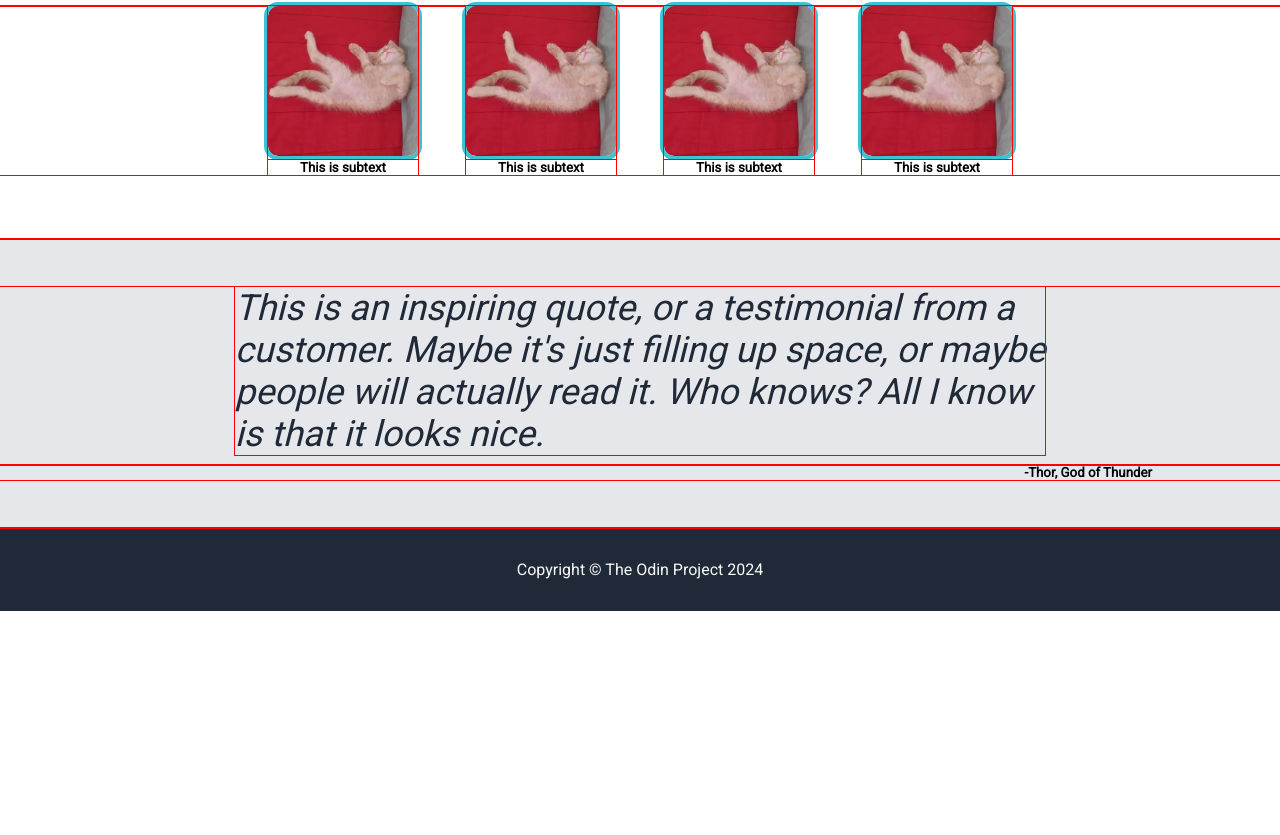
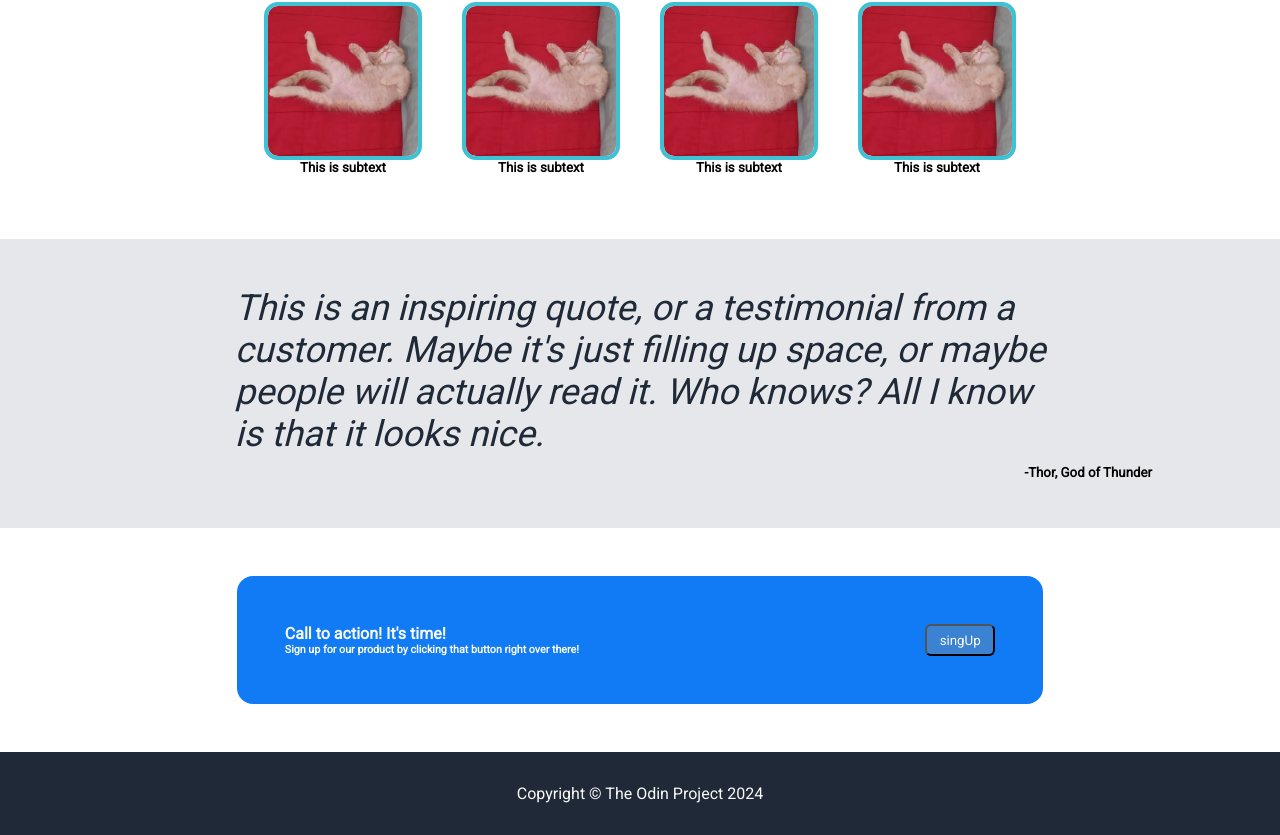
Before and after one commit to 19CG0130/landing-page, a plain HTML site: page index.html in a window 1280 px wide. Shown: the part 413-1248 px from the top of the page. Before the commit the page ends 1024 px from the top, so only its background shows below. Drawn offline with Linux system fonts and the light colour scheme.

Commit message:
call to action section added with their information

```diff
--- a/index.html
+++ b/index.html
@@ -76,6 +76,23 @@
         <h5 class="phraseAutor">-Thor, God of Thunder</h5>
     </section>
 
+    <section class="singUp">
+
+        <div class="signUpCall textWhite">
+
+            <div class="signUpTitle">
+                <h4>Call to action! It's time!</h4>
+                <h6>Sign up for our product by clicking that button right over there!</h6>
+            </div>
+
+            <div class="buttonSignUp">
+                <button class="button">singUp</button>
+            </div>
+
+        </div>
+
+    </section>
+
     <footer class="textWhite">
         Copyright © The Odin Project 2024
     </footer>
--- a/styles.css
+++ b/styles.css
@@ -2,11 +2,6 @@
     margin: 0;
     padding: 0;
     font-family: 'Roboto', sans-serif;
-  }
-
-* {
-    outline: 1px solid red;
-
   }
 
 .header {
@@ -115,6 +110,33 @@ p {
     padding-right: 8rem;
 }
 
+.singUp {
+    display: flex;
+    justify-content: center;
+    align-items: center;
+    padding: 3rem;
+}
+
+.signUpCall {
+    display: flex;
+    background-color: rgb(16, 123, 245);
+    padding: 3rem;
+    border-radius: 1rem;
+    width: 60%;
+    justify-content: space-between;
+}
+
+.signUpTitle {
+    display: flex;
+    flex-direction: column;
+}
+
+.buttonSignUp {
+    display: flex;
+    justify-content: end;
+    flex-direction: row;
+}
+
 footer {
     background-color: #1F2937;
     display: flex;
```
